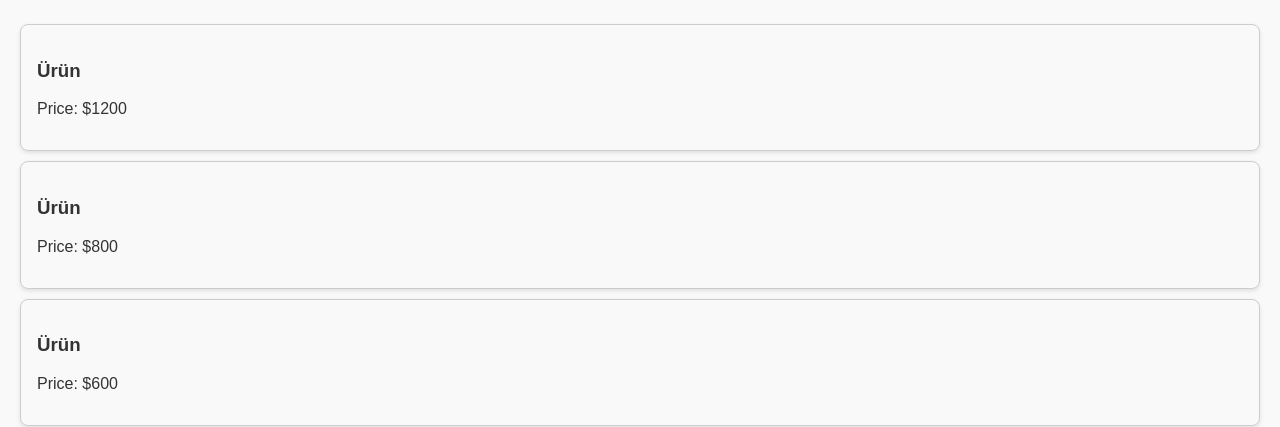
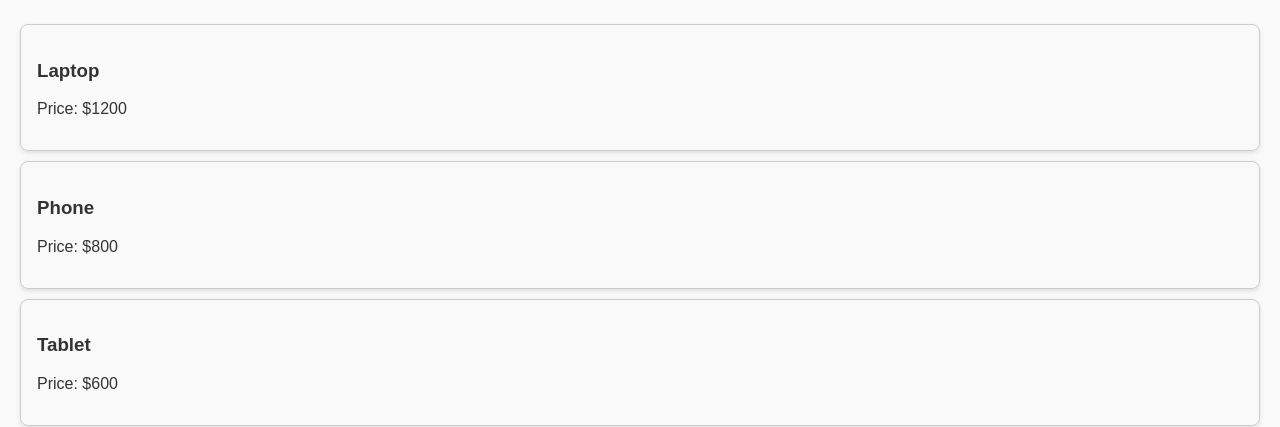
Before and after one commit to buyukbayraktaraleyna-cloud/Assignment5_WebP, a React (Vite) app: page / in a window 1280 px wide. Shown: the part 303-730 px from the top of the page. Built offline with nearby package versions, Linux system fonts and the light colour scheme.

Commit message:
fix: display product names and prices correctly

```diff
--- a/src/components/Product.jsx
+++ b/src/components/Product.jsx
@@ -2,9 +2,17 @@ import React from 'react';
 import Card from './Card';
 
 function Product(props) {
-  // Gelen verinin prop adını yakalayamama ihtimaline karşı tüm yolları deniyoruz
-  const name = props.name || props.title || props.product?.name || props.product?.title || props.item?.name || "Ürün";
-  const price = props.price || props.product?.price || props.item?.price || 0;
+  const price = props.price || props.product?.price || props.item?.price;
+
+  // Gelen prop'tan isim çekmeyi dener, çekemezse fiyata göre doğru ismi atar
+  let name = props.name || props.title || props.product?.name || props.product?.title || props.item?.name;
+
+  if (!name || name === "Ürün") {
+    if (price == 1200) name = "Laptop";
+    else if (price == 800) name = "Phone";
+    else if (price == 600) name = "Tablet";
+    else name = "Product";
+  }
 
   return (
     <Card>
```
